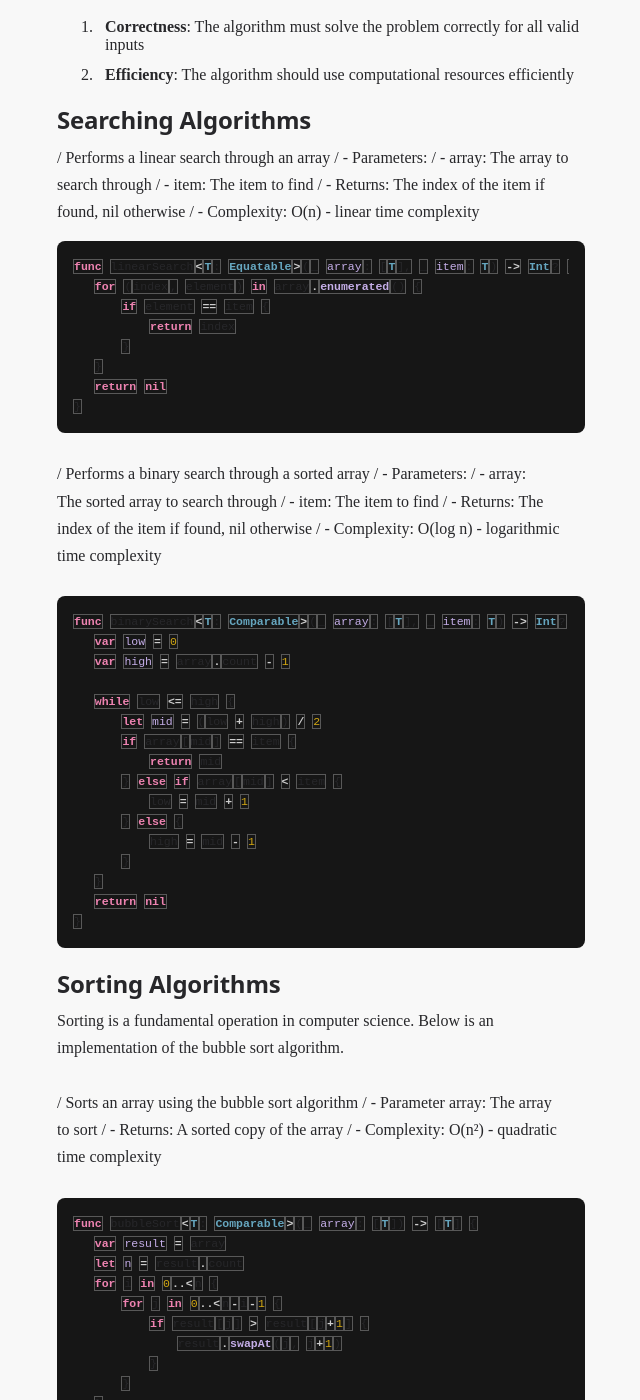
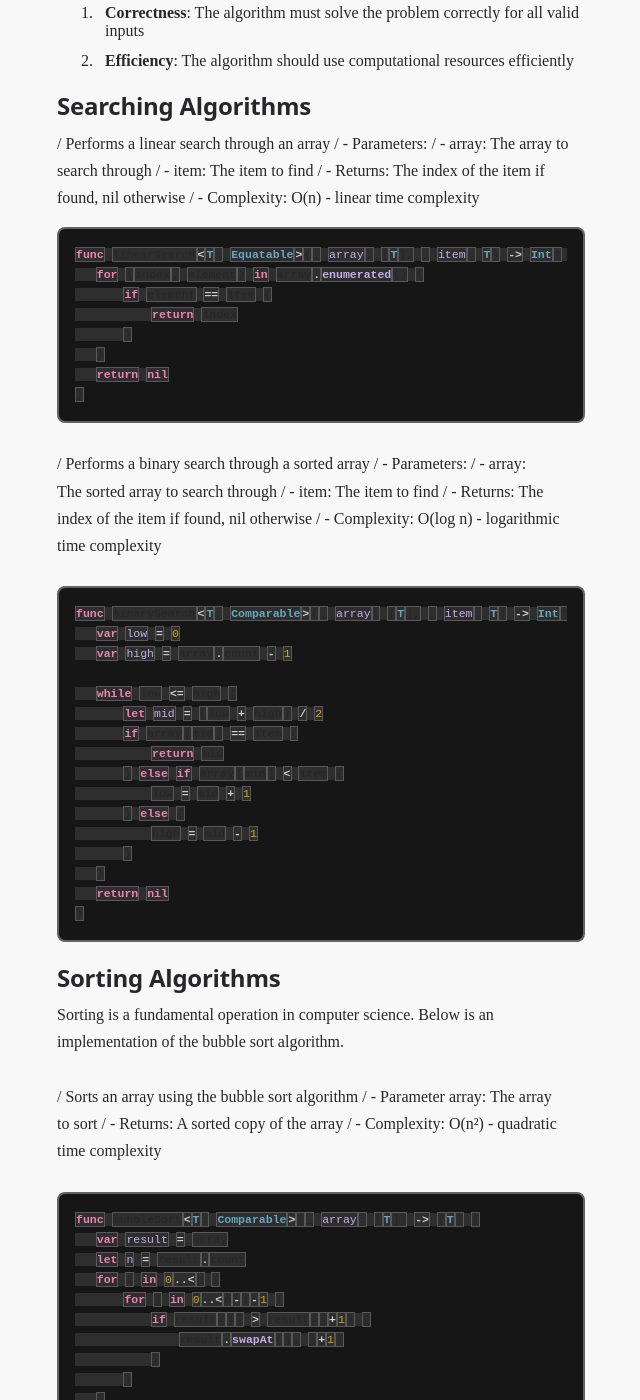
Before and after one commit to maclong9/comp-sci, a Jekyll site: the page built from docs/index.md, in a window 1280 px wide and 1400 px high, scrolled down 6926 px. Shown: the whole window, without its empty margins (319-959 px from the left). Built offline with Jekyll 4.4.1, drawn with Linux system fonts in a browser that asks for light colours; our own code applies the rules of GitHub Pages for plain Markdown files.

Commit message:
fix: code block rendering

```diff
--- a/docs/assets/css/style.css
+++ b/docs/assets/css/style.css
@@ -519,15 +519,13 @@
 }
 
 code:not(pre code) {
-    background-color: var(--code-bg);
+    background-color: oklch(0.3 0 0);
     color: var(--code-text);
     padding: 0.25rem 0.4rem;
     border-radius: 3px;
     transition:
         background-color 0.3s ease,
         color 0.3s ease;
-    background-color: oklch(0.3 0 0);
-    padding: 0.25rem 0.4rem;
 }
 
 hr {
@@ -537,16 +535,22 @@
 }
 
 /* Code highlighting */
-.highlighter-rouge {
+
+div.highlighter-rouge {
     background: oklch(0.2 0 0);
     font-size: 0.8rem;
     line-height: 1.25rem;
     padding: 1rem;
     overflow-x: auto;
     border-radius: 8px;
+    border: 2px solid oklch(0.5 0 0);
 
-    & :not(pre):not(code) {
+    & :not(pre, code) {
         border: 1px solid var(--border-color);
+    }
+
+    & :is(pre, code) {
+        background: oklch(0.3 0 0);
     }
 
     & .highlight {
@@ -597,6 +601,13 @@
 
     & :where(pre, code) {
         background-color: transparent;
+    }
+
+    & pre.highlighter-rouge,
+    & code.highlighter-rouge {
+        background: oklch(0.3 0 0);
+        padding: 0.25rem 0.4rem;
+        border-radius: 3px;
     }
 
     /* Syntax highlighting */
```
